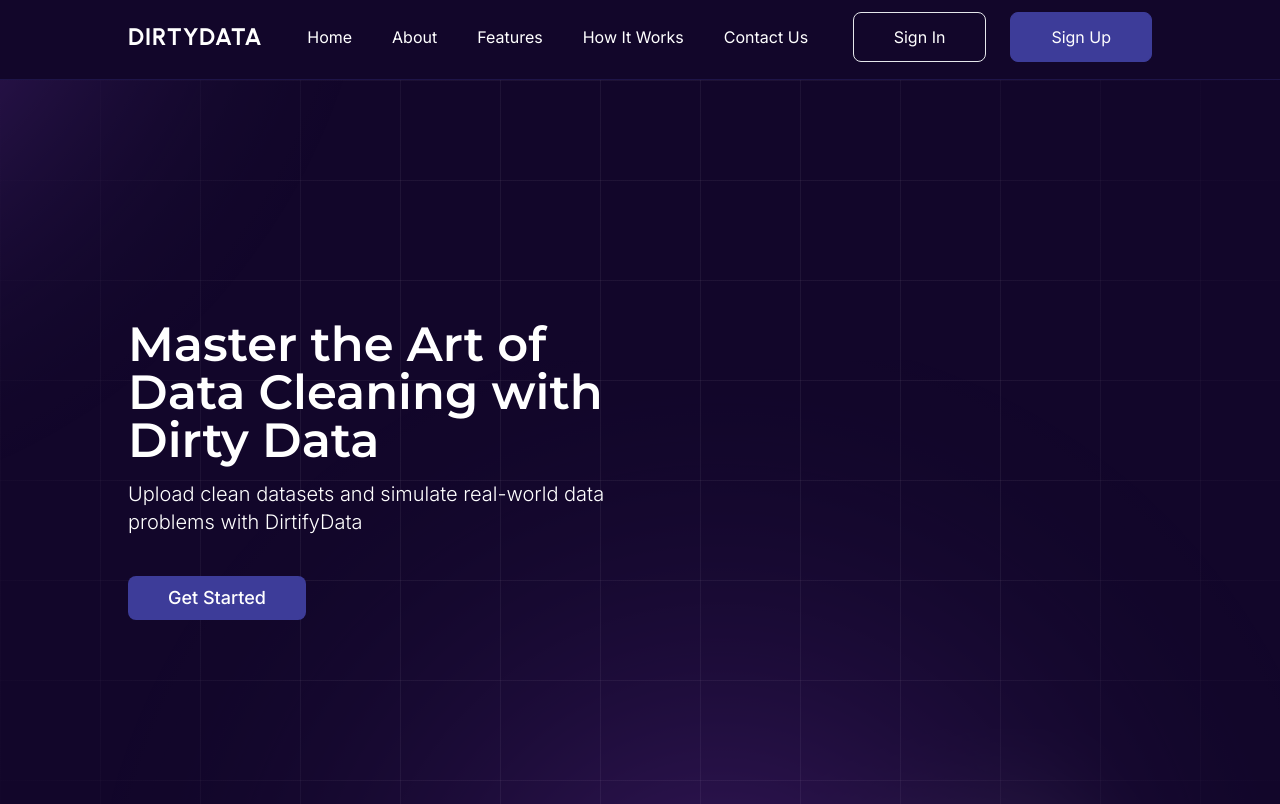
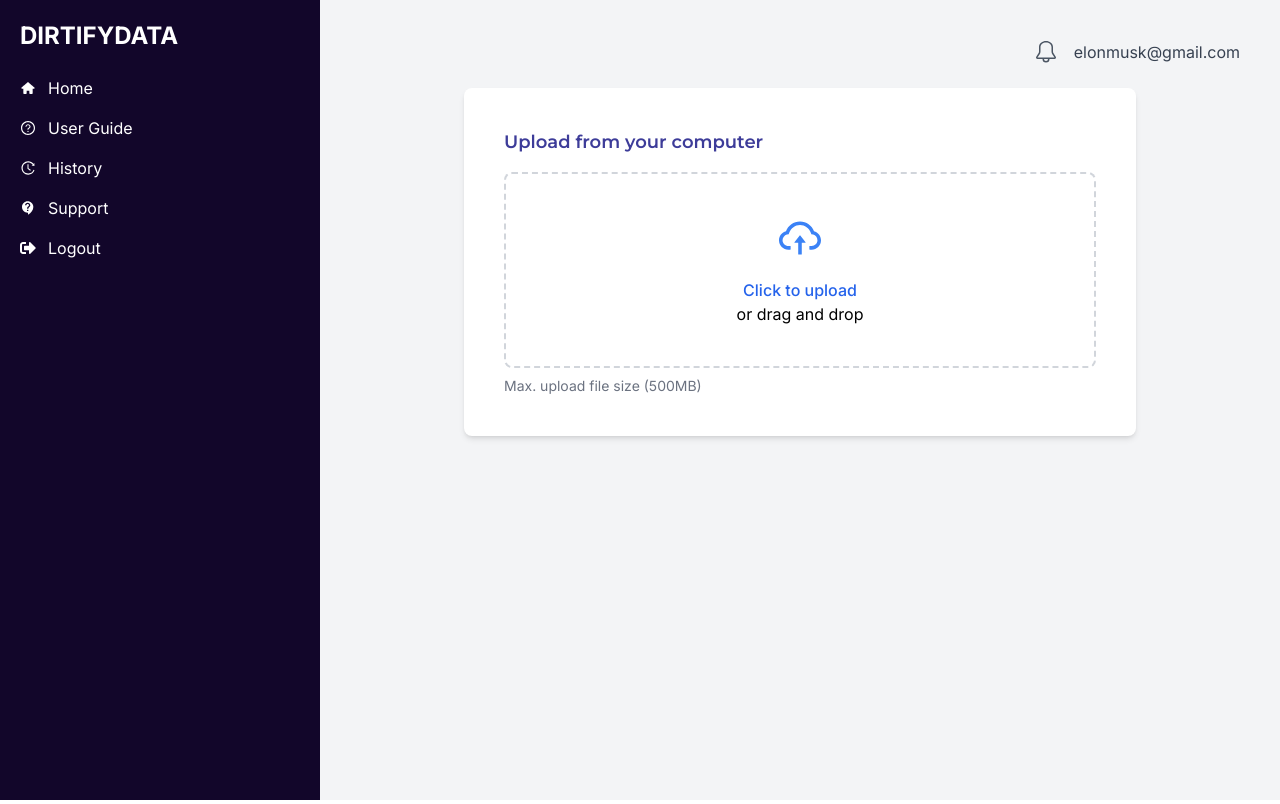
Before and after one commit to ANIEKWECHIDERA/dirty-data-simulator, a React (Vite) app: page /upload in a window 1280 px wide. Shown: the top 804 px of the page. Built offline with nearby package versions, Linux system fonts and the light colour scheme.

Commit message:
Add UploadPage component and routing; update NavBar and About sections

```diff
--- a/package.json
+++ b/package.json
@@ -13,7 +13,8 @@
     "react": "^18.3.1",
     "react-dom": "^18.3.1",
     "react-icon": "^1.0.0",
-    "react-icons": "^5.3.0"
+    "react-icons": "^5.3.0",
+    "react-router-dom": "^7.1.5"
   },
   "devDependencies": {
     "@eslint/js": "^9.11.1",
--- a/src/App.jsx
+++ b/src/App.jsx
@@ -1,11 +1,16 @@
 import React from "react";
 import Home from "./pages/Home";
+import UploadPage from "./pages/UploadPage";
+import { BrowserRouter as Router, Routes, Route, Link } from "react-router-dom";
 
 const App = () => {
   return (
-    <div>
-      <Home />
-    </div>
+    <Router>
+      <Routes>
+        <Route path="/" element={<Home />} />
+        <Route path="/upload" element={<UploadPage />} />
+      </Routes>
+    </Router>
   );
 };
 
--- a/src/components/About.jsx
+++ b/src/components/About.jsx
@@ -1,10 +1,17 @@
 import React from "react";
 
 const About = () => {
+  const GoToUploadPage = () => {
+    window.location.href = "/upload";
+  };
   return (
     <div className="bg-[#F9F9FC] py-24">
       <div className="border border-[#6666661A] rounded-2xl flex justify-between items-center w-[80%] mx-auto">
-        <img src="" alt="" className="w-[47%]" />
+        <img
+          src="https://www.figma.com/file/TeFOetX7TvNye8QNTKq3Oj/image/ecf1c68b042a943a300851b25fe1787f287fa321"
+          alt=""
+          className="w-[47%]"
+        />
         <div className="text-left w-[47%] py-5">
           <h3 className="font-montserrat font-bold text-3xl text-[#3D3C99] mb-3">
             About DirtifyData
@@ -17,7 +24,10 @@ const About = () => {
             master messy data, preparing you for the complexities of real-world
             projects.
           </p>
-          <button className="font-medium transition-colors bg-[#3D3C99] hover:bg-[#1f1e64] text-white py-2 px-10 rounded-lg text-lg">
+          <button
+            onClick={GoToUploadPage}
+            className="font-medium transition-colors bg-[#3D3C99] hover:bg-[#1f1e64] text-white py-2 px-10 rounded-lg text-lg"
+          >
             Get Started
           </button>
         </div>
--- a/src/components/CTA.jsx
+++ b/src/components/CTA.jsx
@@ -1,6 +1,9 @@
 import React from "react";
 
 const CTA = () => {
+  const GoToUploadPage = () => {
+    window.location.href = "/upload";
+  };
   return (
     <div className="bg-[#F9F9FC] w-full py-24">
       <div className="w-4/5 border border-[#CBCCFF80] bg-[#A5A7FF80] cta-gradient rounded-2xl mx-auto flex justify-between align-middle overflow-hidden">
@@ -14,7 +17,10 @@ const CTA = () => {
             reference.
           </p>
           <div className="flex justify-start items-center mt-10">
-            <button className="font-medium transition-colors bg-[#3D3C99] hover:bg-[#1f1e64] text-white py-2 px-10 rounded-lg text-lg">
+            <button
+              onClick={GoToUploadPage}
+              className="font-medium transition-colors bg-[#3D3C99] hover:bg-[#1f1e64] text-white py-2 px-10 rounded-lg text-lg"
+            >
               Get Started
             </button>
           </div>
@@ -23,7 +29,7 @@ const CTA = () => {
           <div className="">
             <img
               className="w-96"
-              src="https://s3-alpha-sig.figma.com/img/49a1/04ee/00f2e7e77e142478bf51fe2b68d73de2?Expires=1733702400&Key-Pair-Id=APKAQ4GOSFWCVNEHN3O4&Signature=KyCbDPP1F7N2e9ijSYhKT9cf3b4yekqCWVElBFfx7u13ZNu7MYML1wWcUpmwJuV~WsL6k44bV7B21m~0liCkuQTeyIleSTjvidCtNAu45H24XpQgGsXNzwzRZILfXWx3XRwk3x2aoosKdQJKHYZGg3-c~rBtNGOv~RYsTrLtf~E2VVoUWQGS23kfCDblcXYPiyEf2fwMoCzYueZUTHF8PuVfPAUcWp3EW4AkGsXLy9t0XAqWOIJYJeI~jNJF-RWSrOM4-svv6lfcf7IVU2TgnOZRJzE3J0R5nFiWNiM36zY1ne2W-ipnlT4heuHSKR2fEDqHSlKVru7YidWotfV57w__"
+              src="https://www.figma.com/file/TeFOetX7TvNye8QNTKq3Oj/image/49a104ee00f2e7e77e142478bf51fe2b68d73de2"
               alt="Cleaning data"
             />
           </div>
--- a/src/components/Hero.jsx
+++ b/src/components/Hero.jsx
@@ -1,7 +1,11 @@
 import React from "react";
 import backglow from "../assets/backglow.svg";
+import hero_img from "../assets/Financial data-amico 1.svg";
 
 const Hero = () => {
+  const GoToUploadPage = () => {
+    window.location.href = "/upload";
+  };
   return (
     <div className="relative overflow-hidden">
       <div className="absolute -top-[200px] -left-[900px] w-full -z-[1] opacity-50">
@@ -12,7 +16,7 @@ const Hero = () => {
       </div>
       <div className="grid-background" />
       <div className="fade-overlay" />
-      <div className="w-[80%] mx-auto flex justify-between">
+      <div className="w-[80%] mx-auto flex justify-between my-11">
         <div className="flex flex-col items-start my-60 text-white w-[47%] ">
           <h1 className="font-montserrat font-semibold text-5xl mb-4">
             Master the Art of Data Cleaning with Dirty Data
@@ -21,10 +25,14 @@ const Hero = () => {
             Upload clean datasets and simulate real-world data problems with
             DirtifyData
           </p>
-          <button className="font-medium transition-colors bg-[#3D3C99] hover:bg-[#1f1e64] text-white py-2 px-10 rounded-lg text-lg">
+          <button
+            className="font-medium transition-colors bg-[#3D3C99] hover:bg-[#1f1e64] text-white py-2 px-10 rounded-lg text-lg"
+            onClick={GoToUploadPage}
+          >
             Get Started
           </button>
         </div>
+        <img className="w-[50rem] " src={hero_img} alt="" />
       </div>
     </div>
   );
--- a/src/components/NavBar.jsx
+++ b/src/components/NavBar.jsx
@@ -5,14 +5,24 @@ const NavBar = () => {
     <div className=" w-full bg-[#12062A] text-white sticky top-0 py-3 border-b border-b-[#6467EF26] h-20 z-50">
       <div className="flex justify-between items-center w-[80%] mx-auto">
         <h1 className="font-urbanist font-bold tracking-[0.8px] text-2xl">
-          DIRTYDATA
+          DIRTIFYDATA
         </h1>
         <ul className="flex justify-between gap-10 font-inter">
-          <li>Home</li>
-          <li>About</li>
-          <li>Features</li>
-          <li>How It Works</li>
-          <li>Contact Us</li>
+          <li className="hover:text-[#3D3C99] active:text-[#3D3C99] transition-colors duration-150">
+            Home
+          </li>
+          <li className="hover:text-[#3D3C99] active:text-[#3D3C99] transition-colors duration-150">
+            About
+          </li>
+          <li className="hover:text-[#3D3C99] active:text-[#3D3C99] transition-colors duration-150">
+            Features
+          </li>
+          <li className="hover:text-[#3D3C99] active:text-[#3D3C99] transition-colors duration-150">
+            How It Works
+          </li>
+          <li className="hover:text-[#3D3C99] active:text-[#3D3C99] transition-colors duration-150">
+            Contact Us
+          </li>
         </ul>
         <div className="flex justify-center items-center gap-6">
           <button className="font-inter border rounded-lg py-3 px-10">
--- /dev/null
+++ b/src/pages/UploadPage.jsx
@@ -0,0 +1,99 @@
+import { useState } from "react";
+import { TiHome } from "react-icons/ti";
+import { GoBell } from "react-icons/go";
+import {
+  AiOutlineCloudUpload,
+  AiOutlineQuestionCircle,
+  AiOutlineHistory,
+} from "react-icons/ai";
+import { MdContactSupport } from "react-icons/md";
+import { FaSignOutAlt } from "react-icons/fa";
+
+const UploadPage = () => {
+  const [file, setFile] = useState(null);
+
+  const handleFileChange = (event) => {
+    setFile(event.target.files[0]);
+  };
+
+  return (
+    <div className="flex h-screen">
+      {/* Sidebar */}
+      <aside className="w-80 bg-[#12062A] text-white p-5 flex flex-col gap-6">
+        <h1 className="text-2xl font-bold ">DIRTIFYDATA</h1>
+        <nav className="flex flex-col gap-4">
+          <a href="/" className="flex items-center gap-3">
+            <span>
+              <TiHome />
+            </span>{" "}
+            Home
+          </a>
+          <a href="#" className="flex items-center gap-3">
+            <span>
+              {" "}
+              <AiOutlineQuestionCircle />{" "}
+            </span>{" "}
+            User Guide
+          </a>
+          <a href="#" className="flex items-center gap-3">
+            <span>
+              <AiOutlineHistory />
+            </span>{" "}
+            History
+          </a>
+          <a href="#" className="flex items-center gap-3">
+            <span>
+              <MdContactSupport />
+            </span>{" "}
+            Support
+          </a>
+          <a href="#" className="flex items-center gap-3">
+            <span>
+              <FaSignOutAlt />
+            </span>{" "}
+            Logout
+          </a>
+        </nav>
+      </aside>
+
+      {/* Main Content */}
+      <main className="flex-1 p-10 bg-gray-100">
+        {/* Header */}
+        <div className="flex justify-end items-center mb-6">
+          <GoBell className="w-6 h-6 text-gray-600" />
+          <span className="ml-4 text-gray-700">elonmusk@gmail.com</span>
+        </div>
+
+        {/* Upload Section */}
+        <div className="bg-white p-10 rounded-lg shadow-md max-w-2xl mx-auto">
+          <h2 className="text-lg font-semibold mb-4">
+            Upload from your computer
+          </h2>
+          <label
+            htmlFor="file-upload"
+            className="border-2 border-dashed border-gray-300 rounded-lg flex flex-col items-center justify-center p-10 cursor-pointer hover:bg-gray-50"
+          >
+            <AiOutlineCloudUpload className="w-12 h-12 text-blue-500 mb-4" />
+            <span className="text-blue-600 font-medium">
+              Click to upload
+            </span>{" "}
+            or drag and drop
+            <input
+              id="file-upload"
+              type="file"
+              className="hidden"
+              onChange={handleFileChange}
+            />
+          </label>
+          {file && (
+            <p className="mt-4 text-gray-700">Selected file: {file.name}</p>
+          )}
+          <p className="text-gray-500 mt-2 text-sm">
+            Max. upload file size (500MB)
+          </p>
+        </div>
+      </main>
+    </div>
+  );
+};
+export default UploadPage;
```
Also changed, not shown: src/components/HowItWorks.jsx (+4 -4 lines), src/assets/Financial data-amico 1.svg (added), 1 other file (tests, documents, lock files or other folders).
